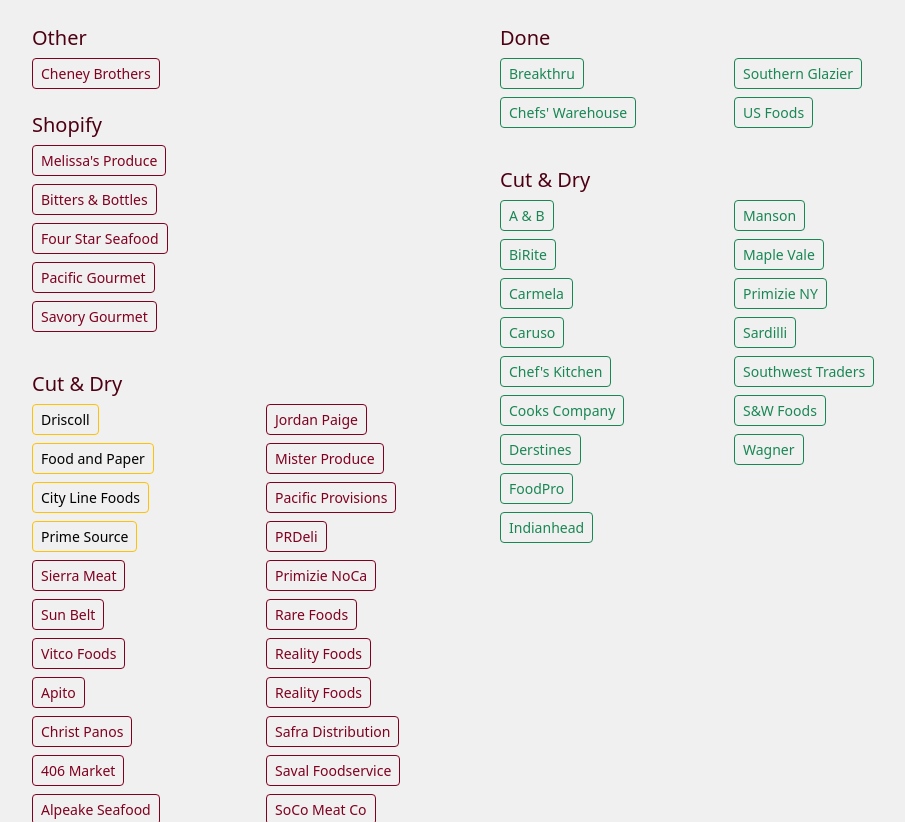
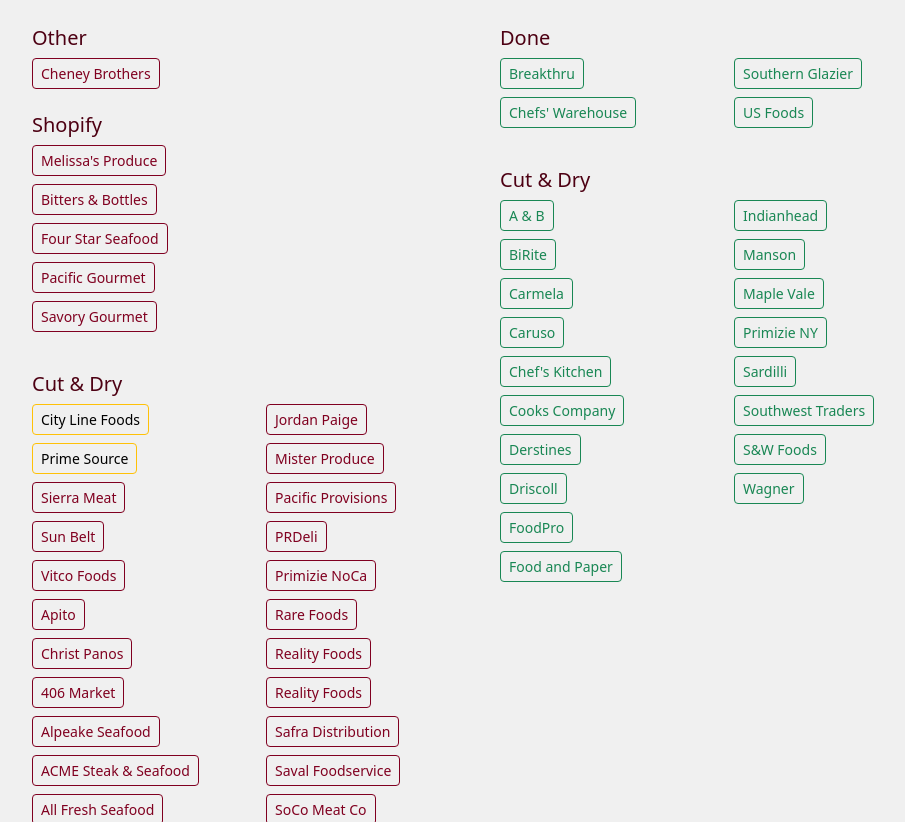
Before and after one commit to snapper67/scrapers, a Django app: page /scrape_products/ in a window 1280 px wide. Shown: the part 134-956 px from the top of the page, without its empty margins (152-1057 px from the left). Run offline with Django 5.2, Linux system fonts and the light colour scheme.

Commit message:
link update

```diff
--- a/templates/scrape_products/scrape_home.html
+++ b/templates/scrape_products/scrape_home.html
@@ -33,8 +33,6 @@
                     <div class="row">
                         <div class="col-md-6">
                             <ul class="list-unstyled mb-2">
-                                <li class="mb-2"><a href="{% url 'driscoll' %}" class="btn btn-sm btn-outline-warning text-black">Driscoll</a></li>
-                                <li class="mb-2"><a href="{% url 'foodandpaper' %}" class="btn btn-sm btn-outline-warning text-black">Food and Paper</a></li>
                                 <li class="mb-2"><a href="{% url 'citylinefoods' %}" class="btn btn-sm btn-outline-warning text-black">City Line Foods</a></li>
                                 <li class="mb-2"><a href="{% url 'primesourcefoods' %}" class="btn btn-sm btn-outline-warning text-black">Prime Source</a></li>
                             </ul>
@@ -116,13 +114,14 @@
                             <li class="mb-2"><a href="{% url 'chefs_kitchen' %}" class="btn btn-sm btn-outline-success">Chef's Kitchen</a></li>
                             <li class="mb-2"><a href="{% url 'cooks_company' %}" class="btn btn-sm btn-outline-success">Cooks Company</a></li>
                             <li class="mb-2"><a href="{% url 'derstines' %}" class="btn btn-sm btn-outline-success">Derstines</a></li>
+                            <li class="mb-2"><a href="{% url 'driscoll' %}" class="btn btn-sm btn-outline-success">Driscoll</a></li>
                             <li class="mb-2"><a href="{% url 'foodpro' %}" class="btn btn-sm btn-outline-success">FoodPro</a></li>
-                            <li class="mb-2"><a href="{% url 'indianhead' %}" class="btn btn-sm btn-outline-success">Indianhead</a></li>
-
+                            <li class="mb-2"><a href="{% url 'foodandpaper' %}" class="btn btn-sm btn-outline-success">Food and Paper</a></li>
                         </ul>
                     </div>
                     <div class="col-md-6">
                         <ul class="list-unstyled">
+                            <li class="mb-2"><a href="{% url 'indianhead' %}" class="btn btn-sm btn-outline-success">Indianhead</a></li>
                             <li class="mb-2"><a href="{% url 'manson' %}" class="btn btn-sm btn-outline-success">Manson</a></li>
                             <li class="mb-2"><a href="{% url 'maple_vale' %}" class="btn btn-sm btn-outline-success">Maple Vale</a></li>
                             <li class="mb-2"><a href="{% url 'primizie_ny' %}" class="btn btn-sm btn-outline-success">Primizie NY</a></li>
```
